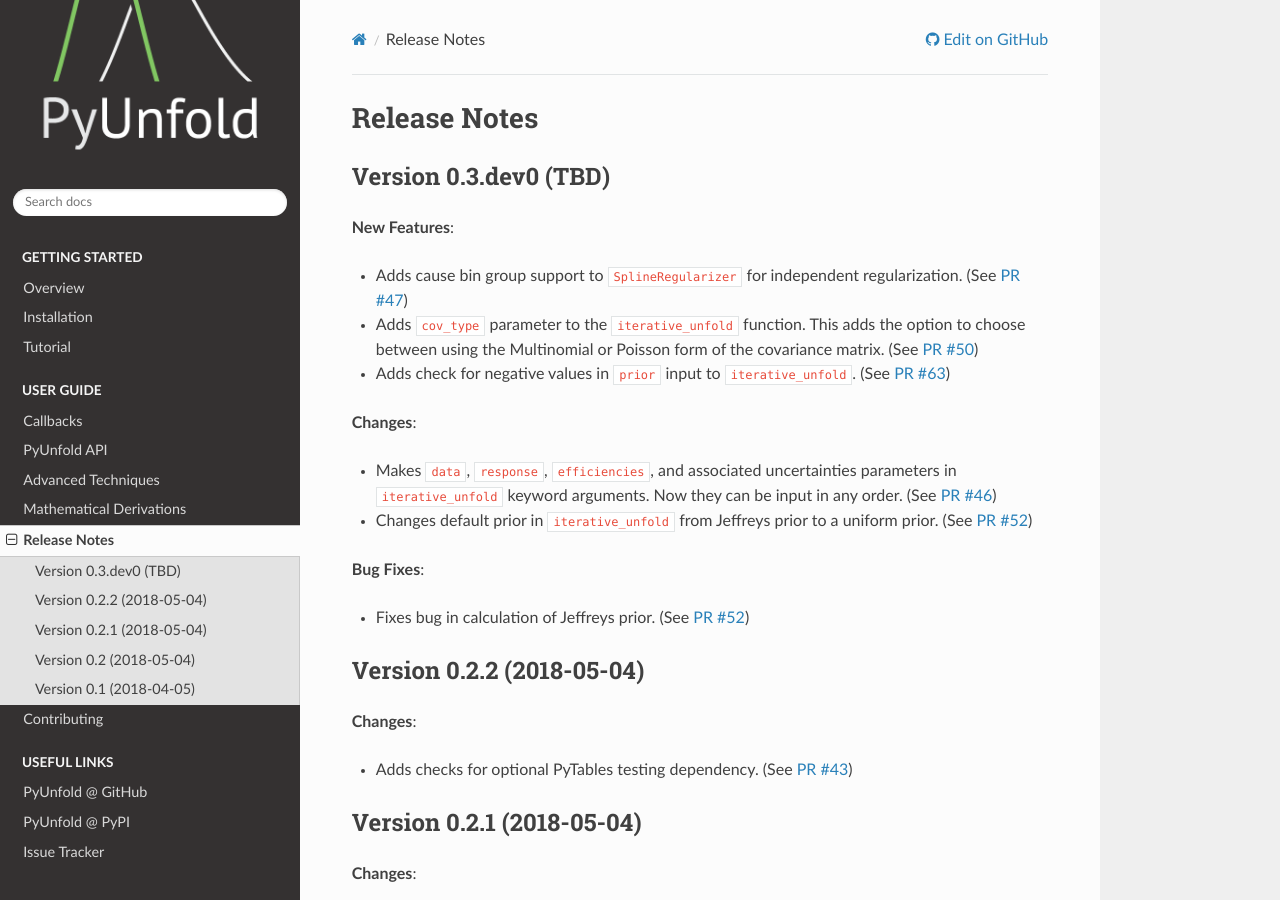
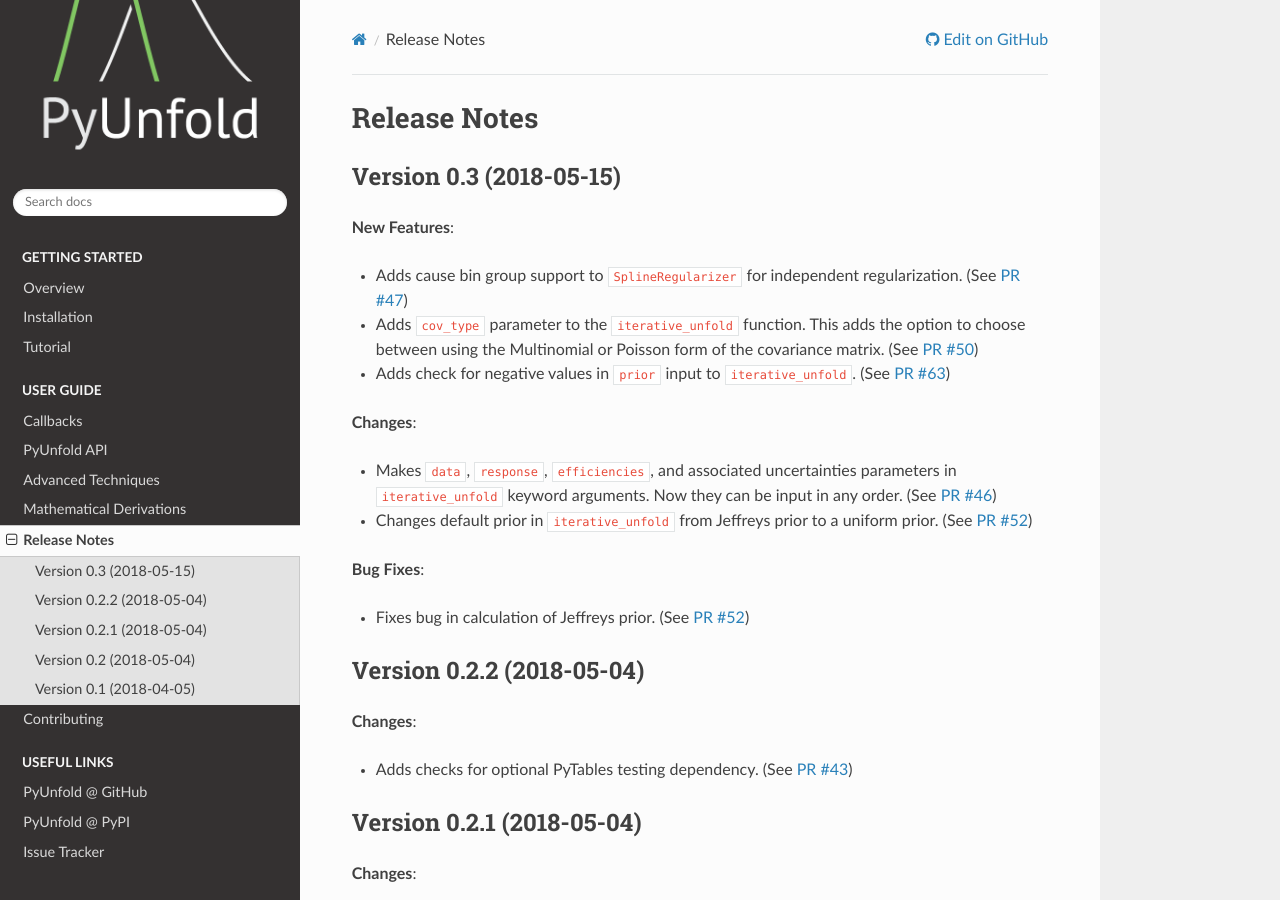
Before and after one commit to jrbourbeau/pyunfold, a Sphinx documentation site: the page built from docs/source/changelog.rst, in a window 1280 px wide and 900 px high. Built offline with Sphinx 7.4.7 and the Read the Docs theme 2.0.0, drawn with Linux system fonts in a browser that asks for light colours; the version number is read from the project's files by our own code.

Commit message:
Bumps version to 0.3 (#65)

```diff
--- a/docs/source/changelog.rst
+++ b/docs/source/changelog.rst
@@ -6,8 +6,8 @@
 Release Notes
 *************
 
-Version 0.3.dev0 (TBD)
-----------------------
+Version 0.3 (2018-05-15)
+------------------------
 
 **New Features**:
 
--- a/pyunfold/__version__.py
+++ b/pyunfold/__version__.py
@@ -1,2 +1,2 @@
 
-__version__ = '0.3.dev0'
+__version__ = '0.3'
```
